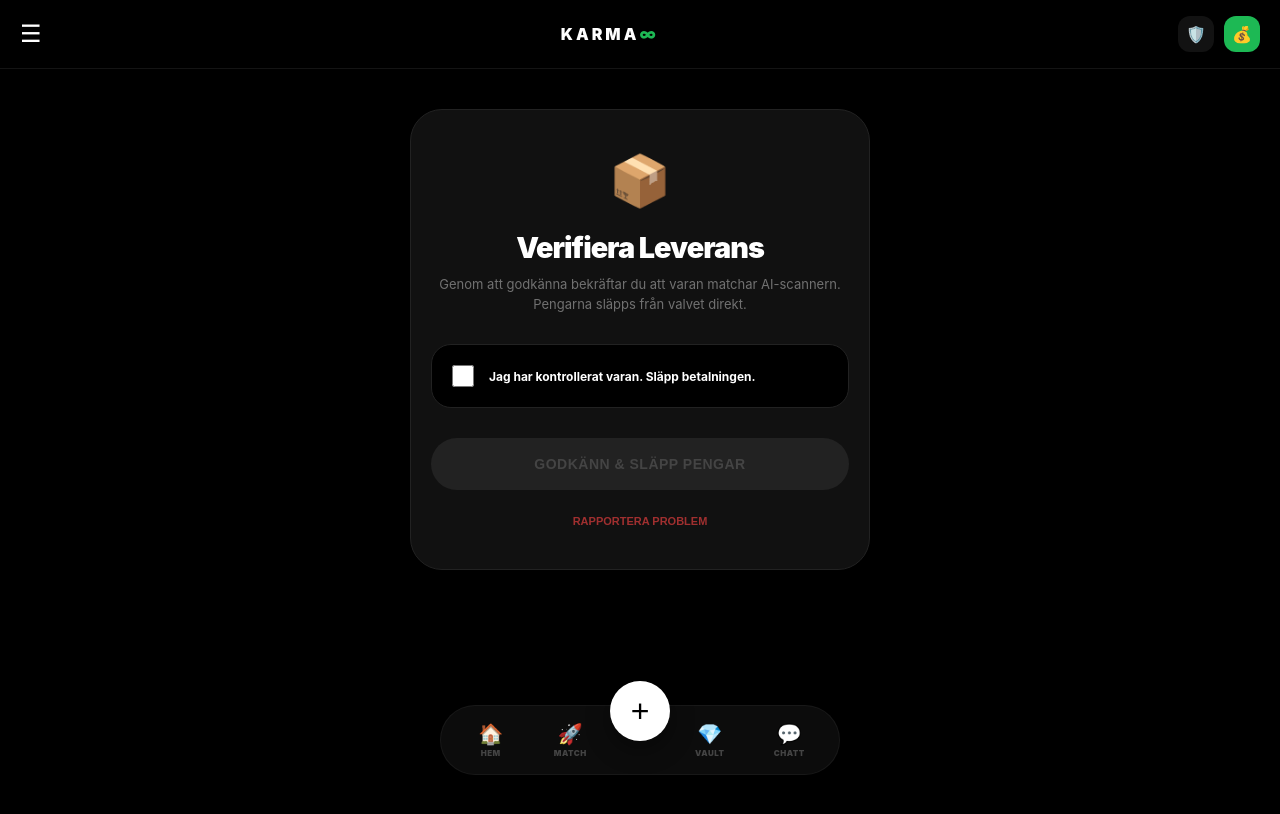
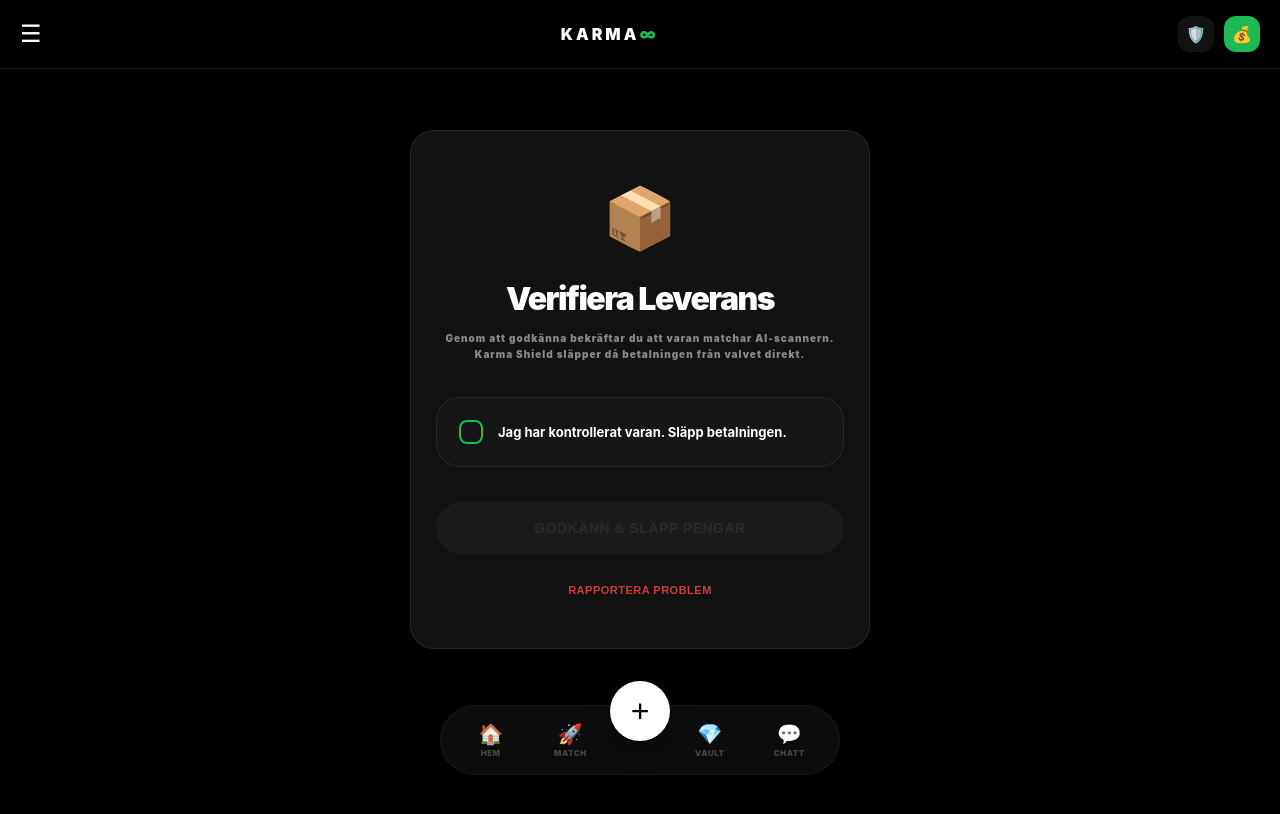
Before and after one commit to gascheckking/marketbeg-appGem, a Next.js app: page /orders/1/approve in a window 1280 px wide. Shown: the top 814 px of the page. Built offline with nearby package versions, Linux system fonts and the light colour scheme.

Commit message:
Update page.tsx

```diff
--- a/app/orders/[id]/approve/page.tsx
+++ b/app/orders/[id]/approve/page.tsx
@@ -8,29 +8,38 @@ export default function ApproveOrderPage() {
   const router = useRouter();
 
   const handleFinalApprove = () => {
+    // Här triggas Karma Shield release
     alert("KARMA SHIELD: Likviditet släppt till säljaren.");
-    router.push('/dashboard/seller');
+    router.push('/wallet');
   };
 
   return (
-    <div className="page-wrapper" style={{ paddingTop: '40px' }}>
-      <div style={{ textAlign: 'center', padding: '40px 20px', borderRadius: '32px', background: '#111', border: '1px solid #222' }}>
-        <div style={{ fontSize: '50px', marginBottom: '20px' }}>📦</div>
+    <div className="page-wrapper" style={{ display: 'flex', alignItems: 'center', minHeight: '80vh' }}>
+      <div className="card" style={{ textAlign: 'center', padding: '50px 25px', width: '100%' }}>
+        <div style={{ fontSize: '60px', marginBottom: '25px' }}>📦</div>
 
-        <h1 style={{ fontSize: '1.8rem', fontWeight: 900, letterSpacing: '-1px', marginBottom: '10px' }}>Verifiera Leverans</h1>
-        <p style={{ fontSize: '13px', opacity: 0.4, lineHeight: '1.5', marginBottom: '30px' }}>
-          Genom att godkänna bekräftar du att varan matchar AI-scannern. Pengarna släpps från valvet direkt.
+        <h1 style={{ fontSize: '2rem', fontWeight: 900, letterSpacing: '-1.5px', marginBottom: '12px' }}>Verifiera Leverans</h1>
+        <p className="text-small" style={{ opacity: 0.5, lineHeight: '1.6', marginBottom: '35px' }}>
+          Genom att godkänna bekräftar du att varan matchar AI-scannern. Karma Shield släpper då betalningen från valvet direkt.
         </p>
 
-        <div style={{ margin: '30px 0', background: '#000', padding: '20px', borderRadius: '20px', border: '1px solid #222', textAlign: 'left' }}>
+        <div
+          onClick={() => setApproved(!approved)}
+          style={{
+            marginBottom: '35px', background: 'rgba(255,255,255,0.02)', padding: '22px',
+            borderRadius: '24px', border: approved ? '1px solid var(--karma-green)' : '1px solid var(--border)',
+            textAlign: 'left', cursor: 'pointer', transition: '0.2s'
+          }}
+        >
           <div style={{ display: 'flex', gap: '15px', alignItems: 'center' }}>
-            <input
-              type="checkbox"
-              id="approve-check"
-              onChange={(e) => setApproved(e.target.checked)}
-              style={{ width: '22px', height: '22px', accentColor: '#1DB954' }}
-            />
-            <label htmlFor="approve-check" style={{ fontSize: '12px', fontWeight: 700 }}>
+            <div style={{
+              width: '24px', height: '24px', borderRadius: '8px',
+              border: '2px solid var(--karma-green)', background: approved ? 'var(--karma-green)' : 'transparent',
+              display: 'flex', alignItems: 'center', justifyContent: 'center', color: '#000', fontSize: '14px', fontWeight: 900
+            }}>
+              {approved && "✓"}
+            </div>
+            <label style={{ fontSize: '13px', fontWeight: 700, cursor: 'pointer' }}>
               Jag har kontrollerat varan. Släpp betalningen.
             </label>
           </div>
@@ -40,12 +49,19 @@ export default function ApproveOrderPage() {
           disabled={!approved}
           onClick={handleFinalApprove}
           className="primary-btn"
-          style={{ background: approved ? '#1DB954' : '#222', color: approved ? '#000' : '#444' }}
+          style={{
+            background: approved ? 'var(--karma-green)' : 'var(--border)',
+            color: approved ? '#000' : '#444',
+            opacity: approved ? 1 : 0.5
+          }}
         >
           GODKÄNN & SLÄPP PENGAR
         </button>
 
-        <button onClick={() => router.push('/dispute')} style={{ background: 'none', border: 'none', color: '#ff4444', marginTop: '25px', fontSize: '11px', fontWeight: 900, opacity: 0.6 }}>
+        <button
+          onClick={() => router.push('/support')}
+          style={{ background: 'none', border: 'none', color: '#ff4444', marginTop: '30px', fontSize: '11px', fontWeight: 900, opacity: 0.8, letterSpacing: '0.5px' }}
+        >
           RAPPORTERA PROBLEM
         </button>
       </div>
```
